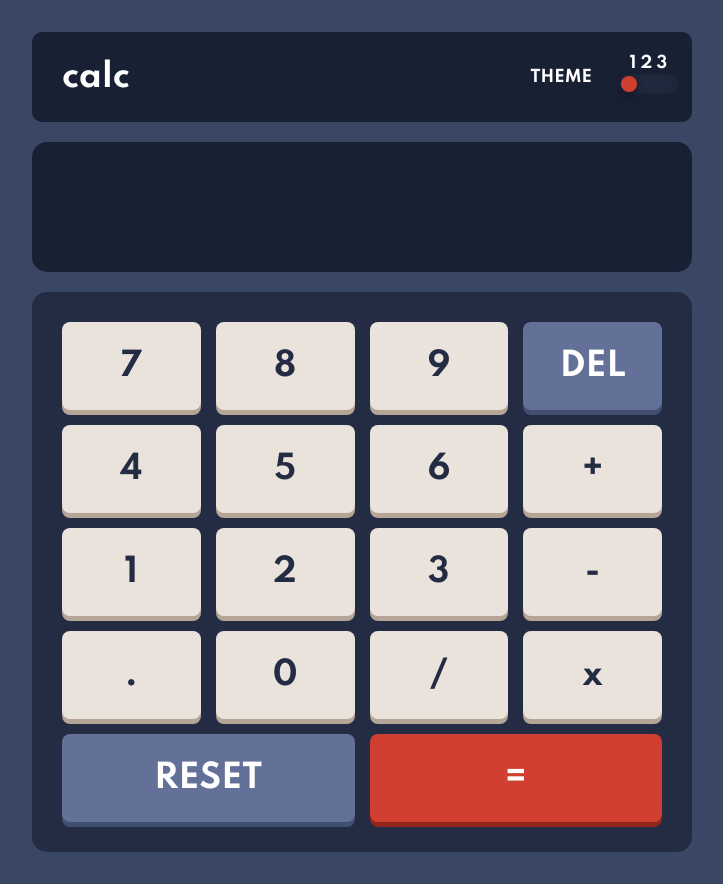
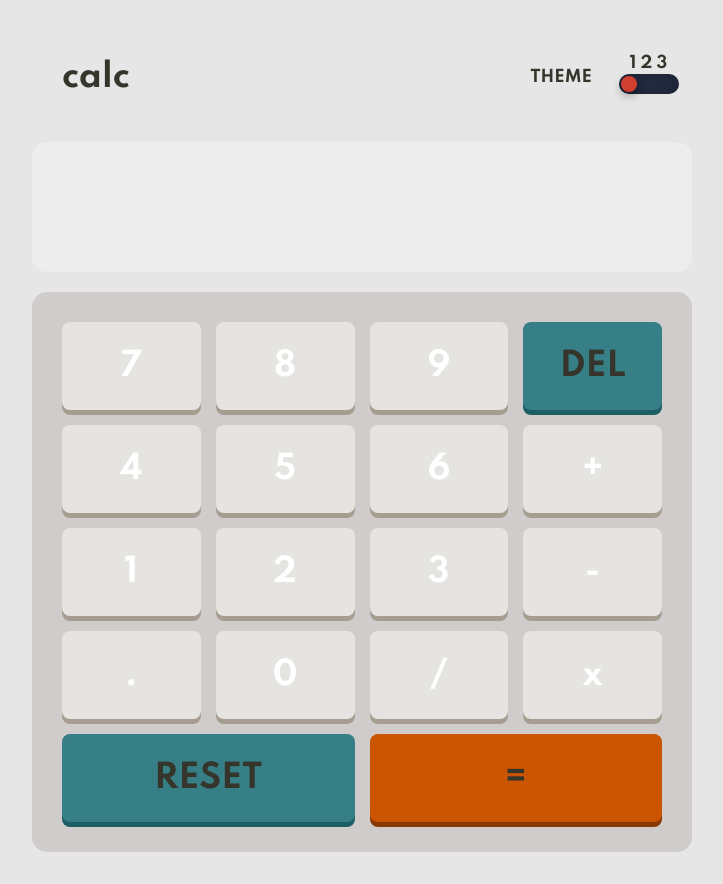
Before and after one commit to brunovini00/Calculadora, a plain HTML site: page index.html in a window 1280 px wide. Both pictures are taken after a click on the button "DEL". Shown: the whole page, without its empty margins (278-1001 px from the left). Drawn offline with Linux system fonts and the light colour scheme.

Commit message:
adicionado variaveis de tema

```diff
--- a/CSS/style.scss
+++ b/CSS/style.scss
@@ -1,21 +1,44 @@
-$mainBackgroundTheme1: hsl(222, 26%, 31%);
-$keypadBackgroundTheme1: hsl(223, 31%, 20%);
-$screenBackgroundTheme1: hsl(224, 36%, 15%);
-$key1-1: hsl(225, 21%, 49%); /* (key background) */
-$key1-2: hsl(224, 28%, 35%); /* (key shadow) */
-$key2-1: hsl(6, 63%, 50%); /* (key background, toggle) */
-$key2-2: hsl(6, 70%, 34%); /* (key shadow) */
-$keyBackgroundtheme1: hsl(30, 25%, 89%); /* (key background) */
-$keyBackgroundthemeShadow1: hsl(28, 16%, 65%); /* (key shadow) */
-$key-color: hsl(221, 14%, 31%);
-$text-color: rgb(255, 255, 255); /* (text) */
+.theme__1{
+    /* #### Backgrounds */
+    --background-1: hsl(222, 26%, 31%); /* (main background) */
+    --background-2: hsl(223, 31%, 20%); /* (toggle background, keypad background) */
+    --background-3: hsl(224, 36%, 15%); /* (screen background) */
 
+/* #### Keys */
+    --key1-1: hsl(225, 21%, 49%); /* (key background) */
+    --key1-2: hsl(224, 28%, 35%); /* (key shadow) */
 
+    --key2-1: hsl(6, 63%, 50%); /* (key background, toggle) */
+    --key2-2: hsl(6, 70%, 34%); /* (key shadow) */
 
-$backgroundColorTheme2: hsl(222, 26%, 31%);
-$keypadBackgroundTheme2: hsl(223, 31%, 20%);
-$screenBackgroundTheme2: hsl(224, 36%, 15%);
+    --key3-1: hsl(30, 25%, 89%); /* (key background) */
+    --key3-2: hsl(28, 16%, 65%); /* (key shadow) */
 
+/* #### Text */
+    --key-color: hsl(221, 14%, 31%);
+    --text-color: rgb(255, 255, 255); /* (text) */
+}
+
+.theme__2{
+    /* #### Backgrounds */
+        --background-1: hsl(0, 0%, 90%); /* (main background) */
+        --background-2: hsl(0, 5%, 81%); /* (toggle background, keypad background) */
+        --background-3: hsl(0, 0%, 93%); /* (screen background) */
+
+    /* #### Keys */
+        --key1-1: hsl(185, 42%, 37%); /* (key background) */
+        --key1-2: hsl(185, 58%, 25%); /* (key shadow) */
+
+        --key2-1: hsl(25, 98%, 40%); /* (key background, toggle) */
+        --key2-2: hsl(25, 99%, 27%); /* (key shadow) */
+
+        --key3-1: hsl(45, 7%, 89%); /* (key background) */
+        --key3-2: hsl(35, 11%, 61%); /* (key shadow) */
+
+    /* #### Text */
+        --key-color: rgb(255, 255, 255); /* (text) */
+        --text-color: hsl(60, 10%, 19%); /*  */
+    }
 
 * {
     font-family: 'Spartan', sans-serif;
@@ -23,7 +46,7 @@ $screenBackgroundTheme2: hsl(224, 36%, 15%);
 
 body {
     font-family: 'Spartan', sans-serif;
-    background-color: $mainBackgroundTheme1;
+    background-color: var(--background-1);
     height: 100vh;
     width: 100vw;
     display: flex;
@@ -46,14 +69,14 @@ main {
     padding: 5px 30px;
     display: flex;
     align-items: center;
-    background-color: $screenBackgroundTheme1;
+    background-color: var(--background-1);
     border-radius: 10px;
     position: relative;
 }
 
 .container__superior h1, h2, label {
     display: inline-block;
-    color: #fff;
+    color: var(--text-color);
     position: absolute;
 }
 
@@ -80,7 +103,7 @@ input[type="checkbox"] {
     width: 60px;
     height: 20px;
     appearance: none;
-    background-color: $keypadBackgroundTheme1;
+    background-color: hsl(223, 31%, 20%);
     border-radius: 30px;
     box-shadow: inset 0px 0px 16px 1px rgba(0, 0, 0, 0.24);
     cursor: pointer;
@@ -115,13 +138,13 @@ input:checked[type="checkbox"]:before {
     padding: 40px 30px;
     margin: 20px 0px;
     justify-content: center;
-    background-color: hsl(224, 36%, 15%);
+    background-color: var(--background-3);
     border-radius: 15px;
 }
 
 .container__central h1{
     font-size: 3em;
-    color: #fff;
+    color: var(--text-color);
     display: flex;
     justify-content: flex-end;
     align-items: center;
@@ -133,7 +156,7 @@ input:checked[type="checkbox"]:before {
     padding: 30px 30px;
     display: grid;
     border-radius: 15px;
-    background-color: hsl(223, 31%, 20%);
+    background-color: var(--background-2);
     grid-template-columns: repeat(4, 1fr);
     grid-gap: 15px 15px;
 }
@@ -158,22 +181,22 @@ input:checked[type="checkbox"]:before {
     display: flex;
     align-items: center;
     justify-content: center;
-    background-color: hsl(30, 25%, 89%);
-    color: hsl(223, 31%, 20%);
+    background-color: var(--key3-1);
+    color: var(--key-color);
     border: none;
     border-radius: 8px;
-    box-shadow: 0px 5px hsl(28, 16%, 65%);
+    box-shadow: 0px 5px var(--key3-2);
     cursor: pointer;
 }
 
 .result {
-    background-color: hsl(6, 63%, 50%);
-    box-shadow: 0px 5px hsl(6, 70%, 34%);
-    color: #fff;
+    background-color: var(--key2-1);
+    box-shadow: 0px 5px var(--key2-2);
+    color: var(--text-color);
 }
 
 .botao__4, .botao__17 {
-    background-color: hsl(225, 21%, 49%);
-    box-shadow: 0px 5px hsl(224, 28%, 35%);
-    color: #fff;
+    background-color: var(--key1-1);
+    box-shadow: 0px 5px var(--key1-2);
+    color: var(--text-color);
 }
--- a/calc.js
+++ b/calc.js
@@ -1,6 +1,10 @@
-const resultado = document.querySelector('.display')
-const calcular = document.querySelector('.result')
-const keys = document.querySelectorAll('keys')
+const body = document.getElementById('body'),
+    resultado = document.querySelector('.display'),
+    calcular = document.querySelector('.result'),
+    theme1 = document.querySelector('.theme__1'),
+    theme2 = document.querySelector('.theme__2');
+
+
 
 // if(resultado = '') {
 //     resultado.innerHTML = resultado.innerHTML.substring(0,2)
@@ -30,55 +34,17 @@ function calc() {
 
 }
 
+// theme selection
 
 
+theme1.addEventListener('click', function(){
 
+    theme1.classList.remove('theme__1')
+    theme1.classList.add('theme__2')
+})
 
+theme2.addEventListener('click', function(){
 
-
-
-
-
-
-
-
-
-
-
-
-
-
-
-
-
-
-
-
-
-
-
-
-// function insert(num) {
-//     var numero = document.getElementById('display').innerHTML
-//     document.getElementById('display').innerHTML = numero + num
-// }
-
-// function clean() {
-//     document.getElementById('display').innerHTML = ""
-// }
-
-// function back() {
-//     var resultado =document.getElementById('display').innerHTML
-//     document.getElementById('display').innerHTML = resultado.substring(0, resultado.length -1)
-// }
-
-// function calcular(params) {
-//     var resultado =document.getElementById('display').innerHTML
-
-//     if (resultado) {
-//         document.getElementById('display').innerHTML = eval(resultado).toFixed(2)
-//     }
-//     else {
-//         var resultado =document.getElementById('display').innerHTML = 'ERROR'
-//     }
-// }
+    theme2.classList.remove('theme__2')
+    theme2.classList.add('theme__1')
+})
--- a/index.html
+++ b/index.html
@@ -11,14 +11,14 @@
 <link rel="preconnect" href="https://fonts.gstatic.com" crossorigin>
 <link href="https://fonts.googleapis.com/css2?family=Spartan:wght@700&display=swap" rel="stylesheet">
 </head>
-<body>
+<body id="body" class="theme__1">
     <main>
         <div id="tema" class="container__superior container">
             <h1>calc</h1>
             <h2>THEME</h2>
             <label class="switch">
                 <h3>1 2 3</h3>
-                <input type="checkbox">
+                <input id="theme" type="checkbox">
                 <span class="slider round"></span>
             </label>
         </div>
```
Also changed, not shown: CSS/style.css, 1 other file.
